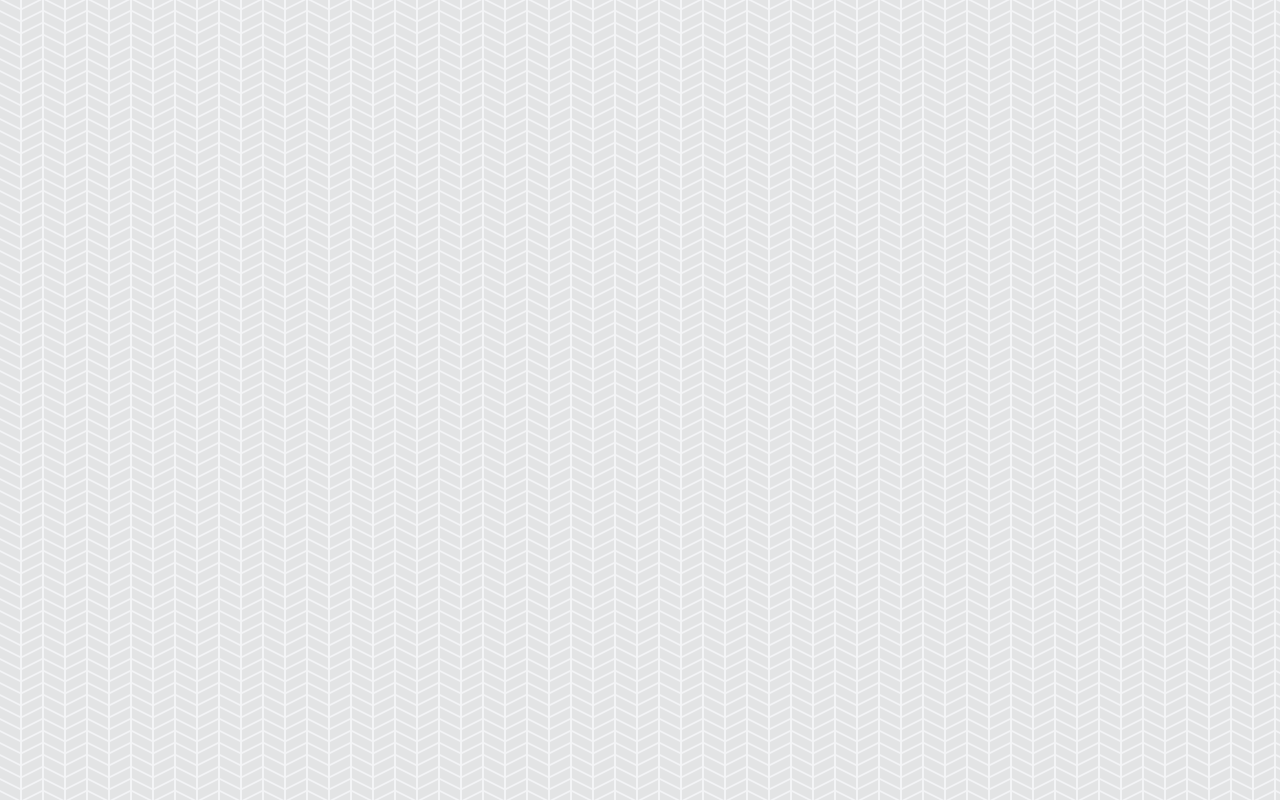
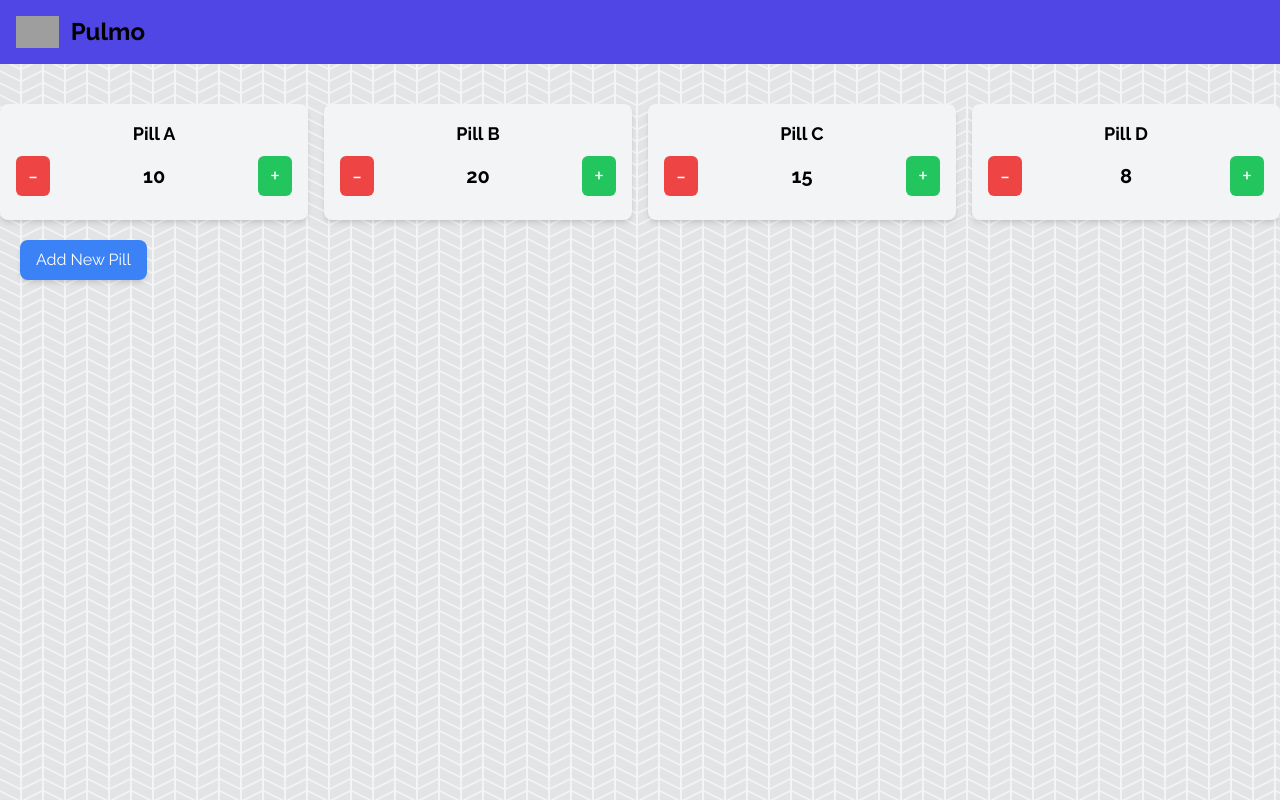
Before and after one commit to AnishG-git/Axxess2024, a React (Create React App) app in the folder frontend/: page /inventory in a window 1280 px wide. Before the commit this address had no page. Built offline with nearby package versions, Linux system fonts and the light colour scheme; grey boxes are pictures that could not be loaded.

Commit message:
Inventory commit

```diff
--- a/frontend/src/App.js
+++ b/frontend/src/App.js
@@ -5,6 +5,7 @@
 import Login from "./pages/login";
 import Signup from "./pages/signup";
 import Dashboard from "./pages/dashboard";
+import Inventory from "./pages/inventory";
 
 function App() {
   return (
@@ -13,6 +14,7 @@
       <Route path="/login" element={<Login />} />
       <Route path="/signup" element={<Signup />} />
       <Route path="/dashboard" element={<Dashboard />} />
+      <Route path="/inventory" element={<Inventory />} />
     </Routes>
   );
 }
--- /dev/null
+++ b/frontend/src/pages/inventory.js
@@ -0,0 +1,105 @@
+import React, { useState } from 'react';
+import Navbar from '../components/navbar';
+
+function Inventory() {
+  // Sample dataset of pills with initial amounts
+  const initialPills = [
+    { name: 'Pill A', amount: 10 },
+    { name: 'Pill B', amount: 20 },
+    { name: 'Pill C', amount: 15 },
+    { name: 'Pill D', amount: 8 },
+  ];
+
+  // State to store the pills data and modal visibility
+  const [pills, setPills] = useState(initialPills);
+  const [isModalOpen, setIsModalOpen] = useState(false);
+  const [newPillName, setNewPillName] = useState('');
+  const [newPillAmount, setNewPillAmount] = useState('');
+
+  // Function to handle increasing amount of a pill
+  const increaseAmount = index => {
+    const newPills = [...pills];
+    newPills[index].amount += 1;
+    setPills(newPills);
+  };
+
+  // Function to handle decreasing amount of a pill
+  const decreaseAmount = index => {
+    const newPills = [...pills];
+    if (newPills[index].amount > 0) {
+      newPills[index].amount -= 1;
+      setPills(newPills);
+    }
+  };
+
+
+  // Function to handle submitting the new pill form
+  const handleSubmit = e => {
+    e.preventDefault();
+    if (newPillName.trim() !== '' && newPillAmount.trim() !== '') {
+      setPills([...pills, { name: newPillName, amount: parseInt(newPillAmount) }]);
+      setNewPillName('');
+      setNewPillAmount('');
+      setIsModalOpen(false);
+    }
+  };
+
+  return (
+    <div>
+      <Navbar />
+      <div className="grid grid-cols-2 md:grid-cols-4 gap-4 pt-10 ">
+        {pills.map((pill, index) => (
+          <div key={index} className="bg-gray-100 p-4 rounded-lg shadow-md">
+            <h3 className="text-lg font-semibold w-full flex items-center justify-center">{pill.name}</h3>
+            <div className="flex items-center justify-between mt-2">
+              <button onClick={() => decreaseAmount(index)} className="px-3 py-1 bg-red-500 text-white rounded-md text-2xl">
+                -
+              </button>
+              <span className="text-xl font-bold">{pill.amount}</span>
+              <button onClick={() => increaseAmount(index)} className="px-3 py-1 bg-green-500 text-white rounded-md text-2xl">
+                +
+              </button>
+            </div>
+            <div className="mt-2 flex justify-end">
+
+            </div>
+          </div>
+        ))}
+      </div>
+      <button onClick={() => setIsModalOpen(true)} className="bg-blue-500 text-white px-4 py-2 m-5 rounded-lg shadow-md ">
+        Add New Pill
+      </button>
+      {isModalOpen && (
+        <div className="fixed inset-0 flex items-center justify-center bg-gray-800 bg-opacity-50">
+          <div className="bg-white p-8 rounded-lg">
+            <h2 className="text-lg font-semibold mb-4">Add New Pill</h2>
+            <form onSubmit={handleSubmit}>
+              <div className="mb-4">
+                <label htmlFor="pillName" className="block text-sm font-medium text-gray-700">
+                  Pill Name
+                </label>
+                <input type="text" id="pillName" value={newPillName} onChange={e => setNewPillName(e.target.value)} className="mt-1 p-2 border rounded-md w-full" />
+              </div>
+              <div className="mb-4">
+                <label htmlFor="pillAmount" className="block text-sm font-medium text-gray-700">
+                  Amount
+                </label>
+                <input type="number" id="pillAmount" value={newPillAmount} onChange={e => setNewPillAmount(e.target.value)} className="mt-1 p-2 border rounded-md w-full" />
+              </div>
+              <div className="text-right">
+                <button type="submit" className="px-4 py-2 bg-blue-500 text-white rounded-md">
+                  Add Pill
+                </button>
+                <button onClick={() => setIsModalOpen(false)} className="px-4 py-2 bg-gray-300 text-gray-700 rounded-md ml-2">
+                  Cancel
+                </button>
+              </div>
+            </form>
+          </div>
+        </div>
+      )}
+    </div>
+  );
+}
+
+export default Inventory;
```
